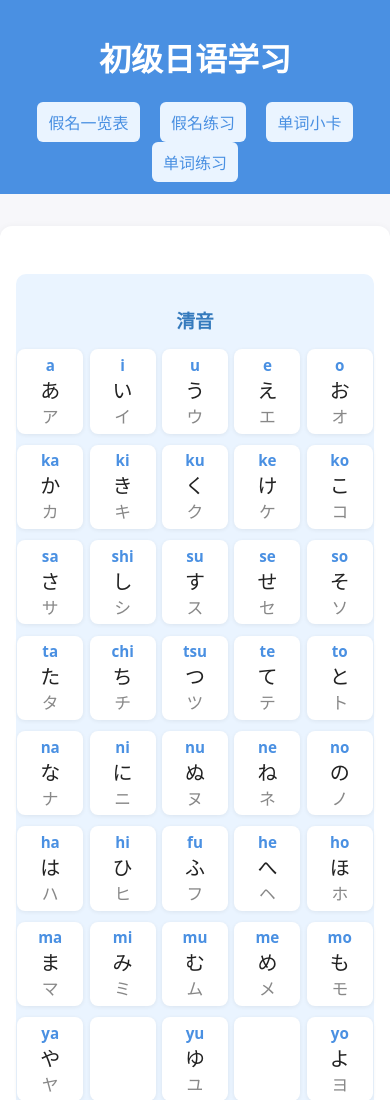
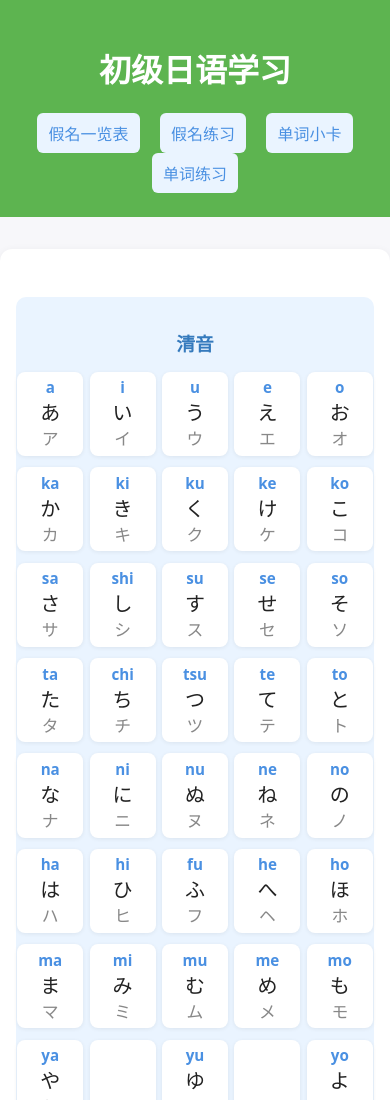
Before and after one commit to Dale2003/50kana, a plain HTML site: page index.html in a window 390 px wide. Shown: the top 1100 px of the page. Drawn offline with Linux system fonts and the light colour scheme; no server answers; a web font is replaced by a local one.

Commit message:
Update style.css

```diff
--- a/style.css
+++ b/style.css
@@ -43,7 +43,7 @@ body {
   font-family: 'PingFang SC', 'Hiragino Sans GB', 'Noto Sans SC', 'Microsoft YaHei', 'Source Han Sans SC', 'Heiti SC', 'WenQuanYi Micro Hei', system-ui, -apple-system, 'Segoe UI', Arial, sans-serif;
   background: #f7f7fa; margin: 0; padding: 0;
 }
-header { background: #4a90e2; color: #fff; padding: 1.5rem 0; text-align: center; }
+header { background: #5db450; color: #fff; padding: 1.5rem 0; text-align: center; }
 nav { margin-top: 1rem; }
 .nav-btn { background: #eaf4ff; color: #4a90e2; border: none; padding: 0.7rem 1.5rem; margin: 0 0.5rem; border-radius: 6px; font-size: 1.1rem; cursor: pointer; }
 .nav-btn:hover { background: #4a90e2; color: #fff; }
@@ -134,14 +134,3 @@ main { max-width: 900px; margin: 2rem auto; background: #fff; border-radius: 12p
 .option.wrong { border-color:#ef4444; background:#fef2f2; }
 .quiz-input { display:flex; gap:8px; margin-top:8px; }
 .quiz-footer { margin-top:12px; display:flex; justify-content:space-between; color:#6b7280; }
-
-/* 顶部蓝色导航按钮在移动端的紧凑样式 */
-@media (max-width: 640px) {
-  header { padding: 0.8rem 0; }
-  .nav-btn { padding: 0.4rem 0.7rem; margin: 0 0.25rem; font-size: 0.9rem; }
-}
-
-/* 卡片在手机端显示为两列而不是一列 */
-@media (max-width: 640px) {
-  .cards-grid { grid-template-columns: repeat(2, minmax(0, 1fr)); }
-}
```
